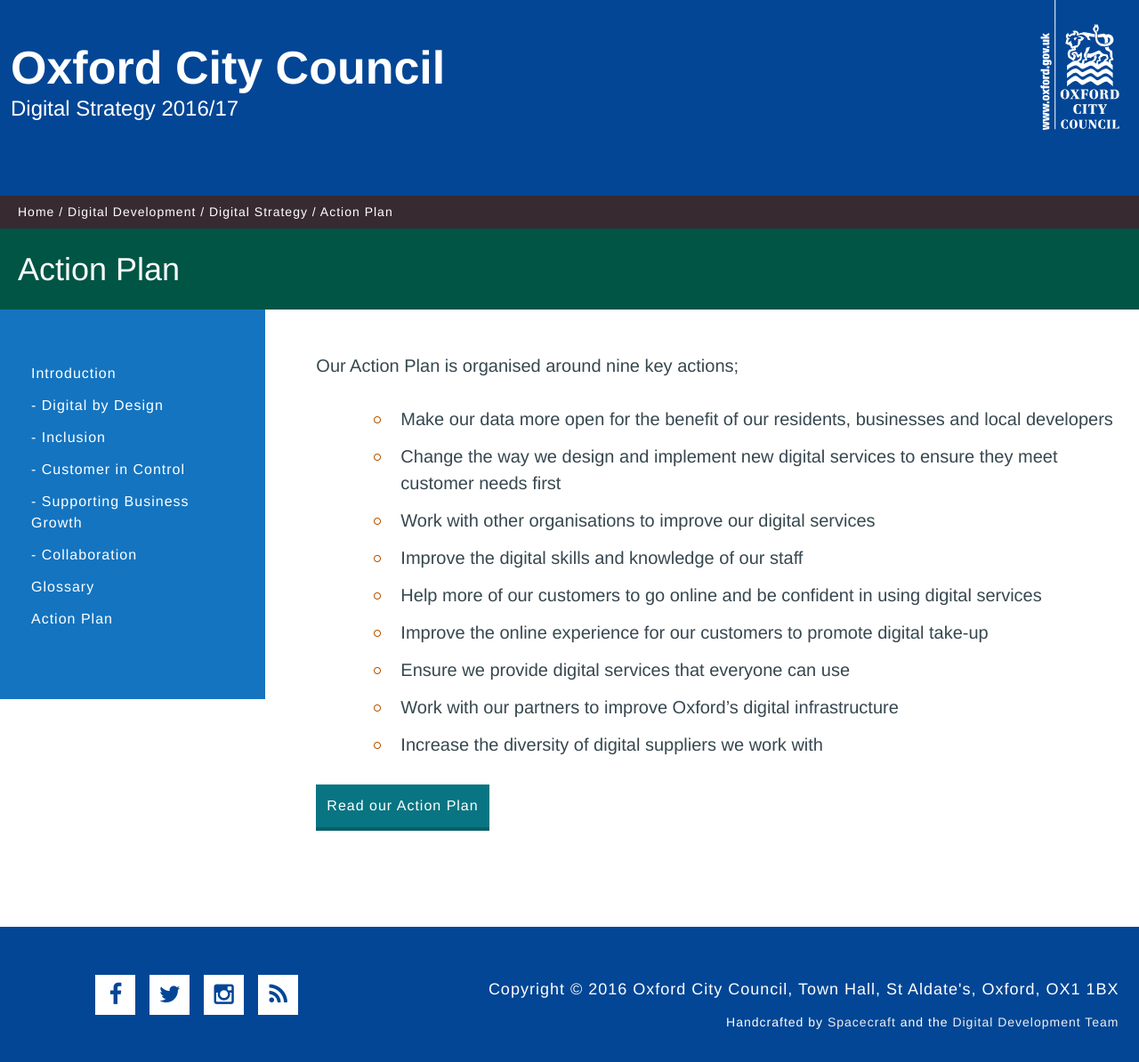
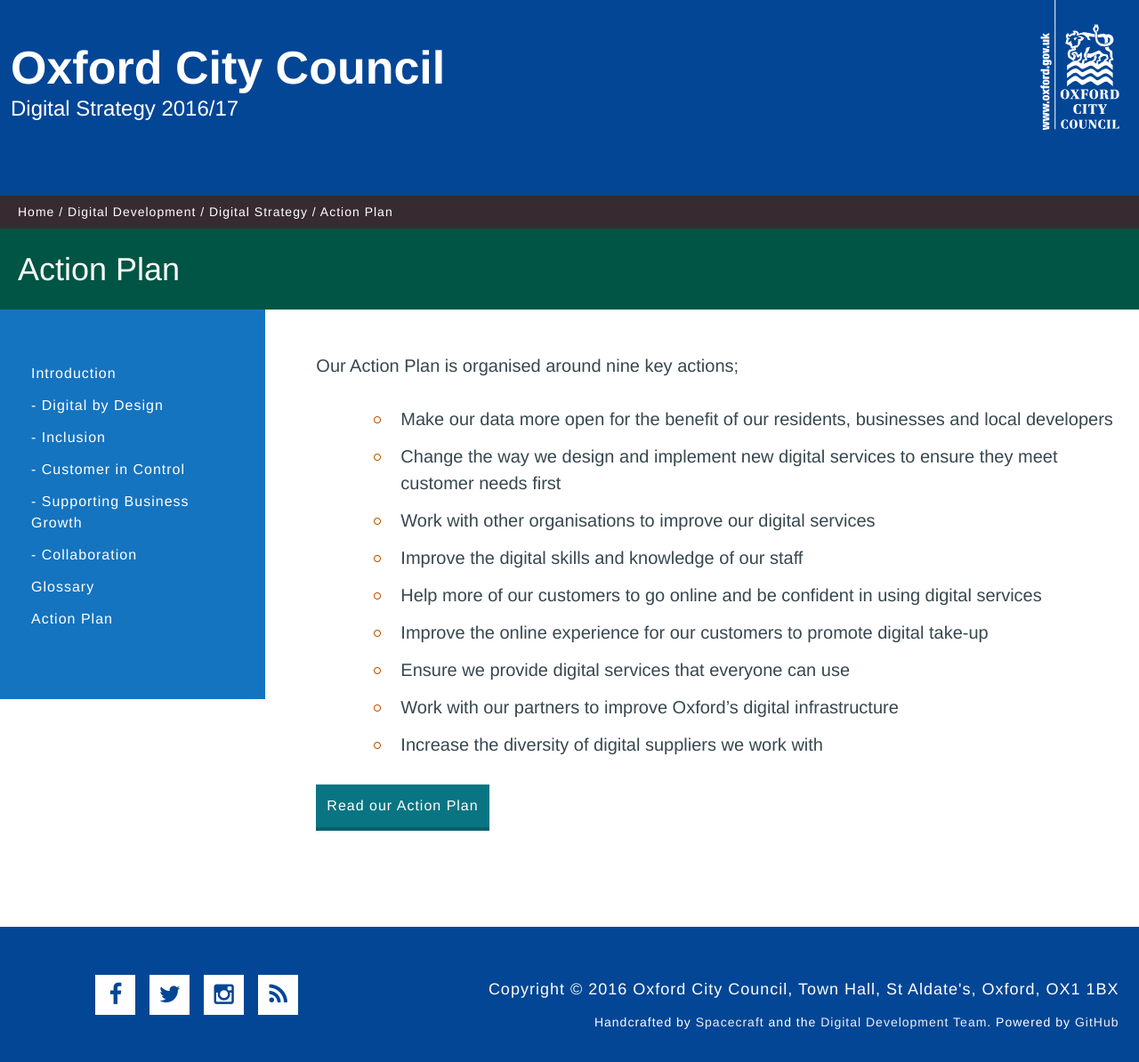
Before and after one commit to OxfordCityCouncil/OxfordCityCouncil.github.io, a Jekyll site: the page built from strategy/action-plan.html, in a window 1280 px wide. Shown: the whole page at 89% size. Built offline with Jekyll 4.4.1, drawn with Linux system fonts in a browser that asks for light colours.

Commit message:
GitHub accreditation

```diff
--- a/_layouts/blog.html
+++ b/_layouts/blog.html
@@ -111,7 +111,7 @@
                         <li><a href="https://www.oxford.gov.uk/site_map">Site Map</a></li>
                     </ul>
                     <p class="site-footer__rights">Copyright &copy; 2016 Oxford City Council, Town Hall, St Aldate's, Oxford, OX1 1BX</p>
-                    <p class="site-footer__rights site-footer__rights--smaller">Handcrafted by <a href=" http://www.spacecraft.co.uk">Spacecraft</a> and the <a href="mailto:digitaldevelopmentteam@oxford.gov.uk">Digital Development Team.</a>Powered by <a href="https://github.com">GitHub</a></p>
+                    <p class="site-footer__rights site-footer__rights--smaller">Handcrafted by <a href=" http://www.spacecraft.co.uk">Spacecraft</a> and the <a href="mailto:digitaldevelopmentteam@oxford.gov.uk">Digital Development Team.</a> Powered by <a href="https://github.com">GitHub</a></p>
                 </div>
             </div>
         </footer>
--- a/_layouts/general.html
+++ b/_layouts/general.html
@@ -117,7 +117,7 @@
                         <li><a href="https://www.oxford.gov.uk/site_map">Site Map</a></li>
                     </ul>
                     <p class="site-footer__rights">Copyright &copy; 2016 Oxford City Council, Town Hall, St Aldate's, Oxford, OX1 1BX</p>
-                    <p class="site-footer__rights site-footer__rights--smaller">Handcrafted by <a href=" http://www.spacecraft.co.uk">Spacecraft</a> and the <a href="mailto:digitaldevelopmentteam@oxford.gov.uk">Digital Development Team</a></p>
+                    <p class="site-footer__rights site-footer__rights--smaller">Handcrafted by <a href=" http://www.spacecraft.co.uk">Spacecraft</a> and the <a href="mailto:digitaldevelopmentteam@oxford.gov.uk">Digital Development Team.</a> Powered by <a href="https://github.com">GitHub</a></p>
                 </div>
             </div>
         </footer>
--- a/_layouts/repairs.html
+++ b/_layouts/repairs.html
@@ -140,7 +140,7 @@
                     </ul>
                 -->
                     <p class="site-footer__rights">Copyright &copy; 2016 Oxford City Council, Town Hall, St Aldate's, Oxford, OX1 1BX</p>
-                    <p class="site-footer__rights site-footer__rights--smaller">Handcrafted by <a href=" http://www.spacecraft.co.uk">Spacecraft</a> and the <a href="mailto:digitaldevelopmentteam@oxford.gov.uk">Digital Development Team</a></p>
+                    <p class="site-footer__rights site-footer__rights--smaller">Handcrafted by <a href=" http://www.spacecraft.co.uk">Spacecraft</a> and the <a href="mailto:digitaldevelopmentteam@oxford.gov.uk">Digital Development Team.</a> Powered by <a href="https://github.com">GitHub</a></p>
                 </div>
             </div>
         </footer>
--- a/_layouts/standards.html
+++ b/_layouts/standards.html
@@ -140,7 +140,7 @@
                     </ul>
                 -->
                     <p class="site-footer__rights">Copyright &copy; 2016 Oxford City Council, Town Hall, St Aldate's, Oxford, OX1 1BX</p>
-                    <p class="site-footer__rights site-footer__rights--smaller">Handcrafted by <a href=" http://www.spacecraft.co.uk">Spacecraft</a> and the <a href="mailto:digitaldevelopmentteam@oxford.gov.uk">Digital Development Team</a></p>
+                    <p class="site-footer__rights site-footer__rights--smaller">Handcrafted by <a href=" http://www.spacecraft.co.uk">Spacecraft</a> and the <a href="mailto:digitaldevelopmentteam@oxford.gov.uk">Digital Development Team.</a> Powered by <a href="https://github.com">GitHub</a></p>
                 </div>
             </div>
         </footer>
--- a/_layouts/strategy.html
+++ b/_layouts/strategy.html
@@ -134,7 +134,7 @@
                     </ul>
                 -->
                     <p class="site-footer__rights">Copyright &copy; 2016 Oxford City Council, Town Hall, St Aldate's, Oxford, OX1 1BX</p>
-                    <p class="site-footer__rights site-footer__rights--smaller">Handcrafted by <a href=" http://www.spacecraft.co.uk">Spacecraft</a> and the <a href="mailto:digitaldevelopmentteam@oxford.gov.uk">Digital Development Team</a></p>
+                    <p class="site-footer__rights site-footer__rights--smaller">Handcrafted by <a href=" http://www.spacecraft.co.uk">Spacecraft</a> and the <a href="mailto:digitaldevelopmentteam@oxford.gov.uk">Digital Development Team.</a> Powered by <a href="https://github.com">GitHub</a></p>
                 </div>
             </div>
         </footer>
--- a/_layouts/supplement.html
+++ b/_layouts/supplement.html
@@ -154,7 +154,7 @@
                     </ul>
                 -->
                     <p class="site-footer__rights">Copyright &copy; 2016 Oxford City Council, Town Hall, St Aldate's, Oxford, OX1 1BX</p>
-                    <p class="site-footer__rights site-footer__rights--smaller">Handcrafted by <a href=" http://www.spacecraft.co.uk">Spacecraft</a> and the <a href="mailto:digitaldevelopmentteam@oxford.gov.uk">Digital Development Team</a></p>
+                    <p class="site-footer__rights site-footer__rights--smaller">Handcrafted by <a href=" http://www.spacecraft.co.uk">Spacecraft</a> and the <a href="mailto:digitaldevelopmentteam@oxford.gov.uk">Digital Development Team.</a> Powered by <a href="https://github.com">GitHub</a></p>
                 </div>
             </div>
         </footer>
```
